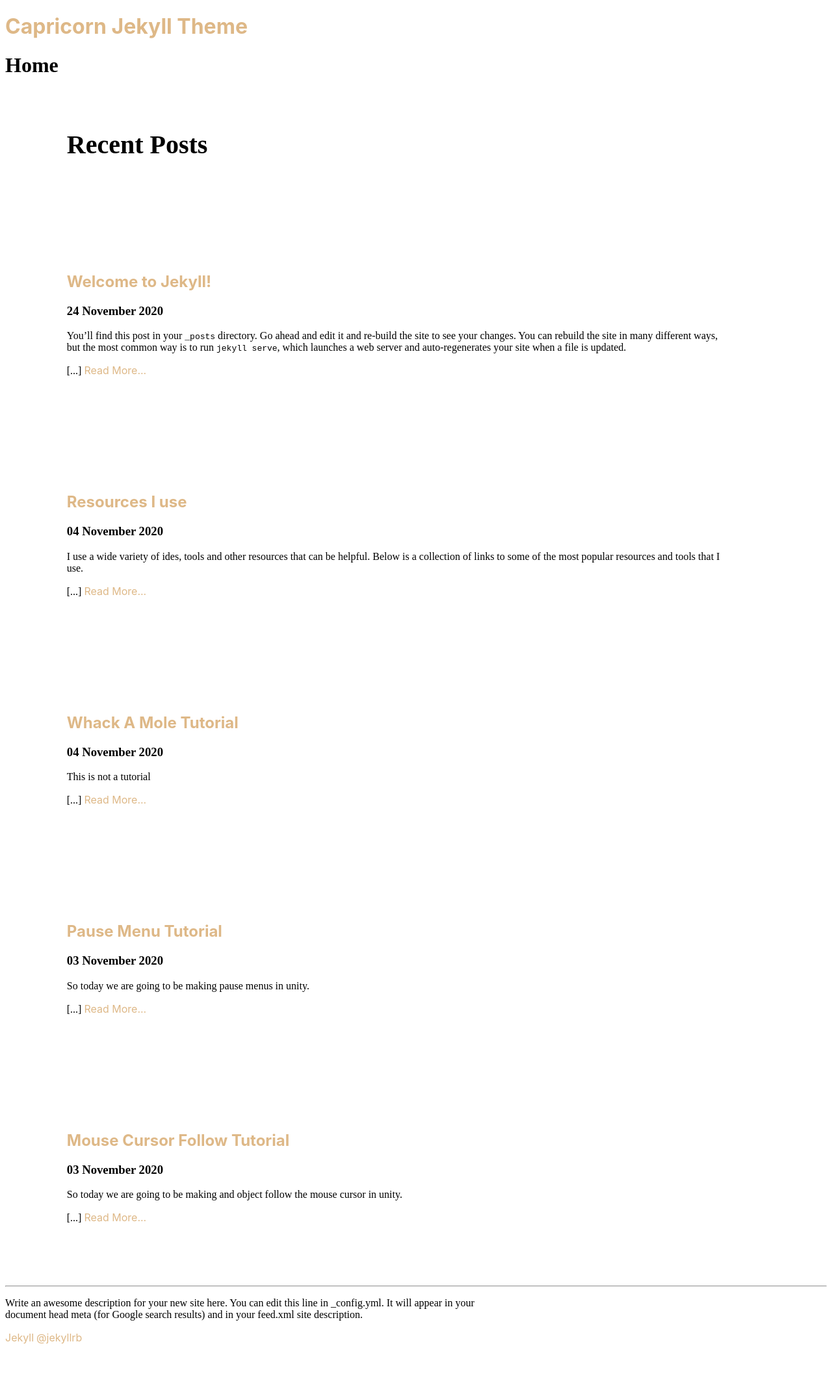
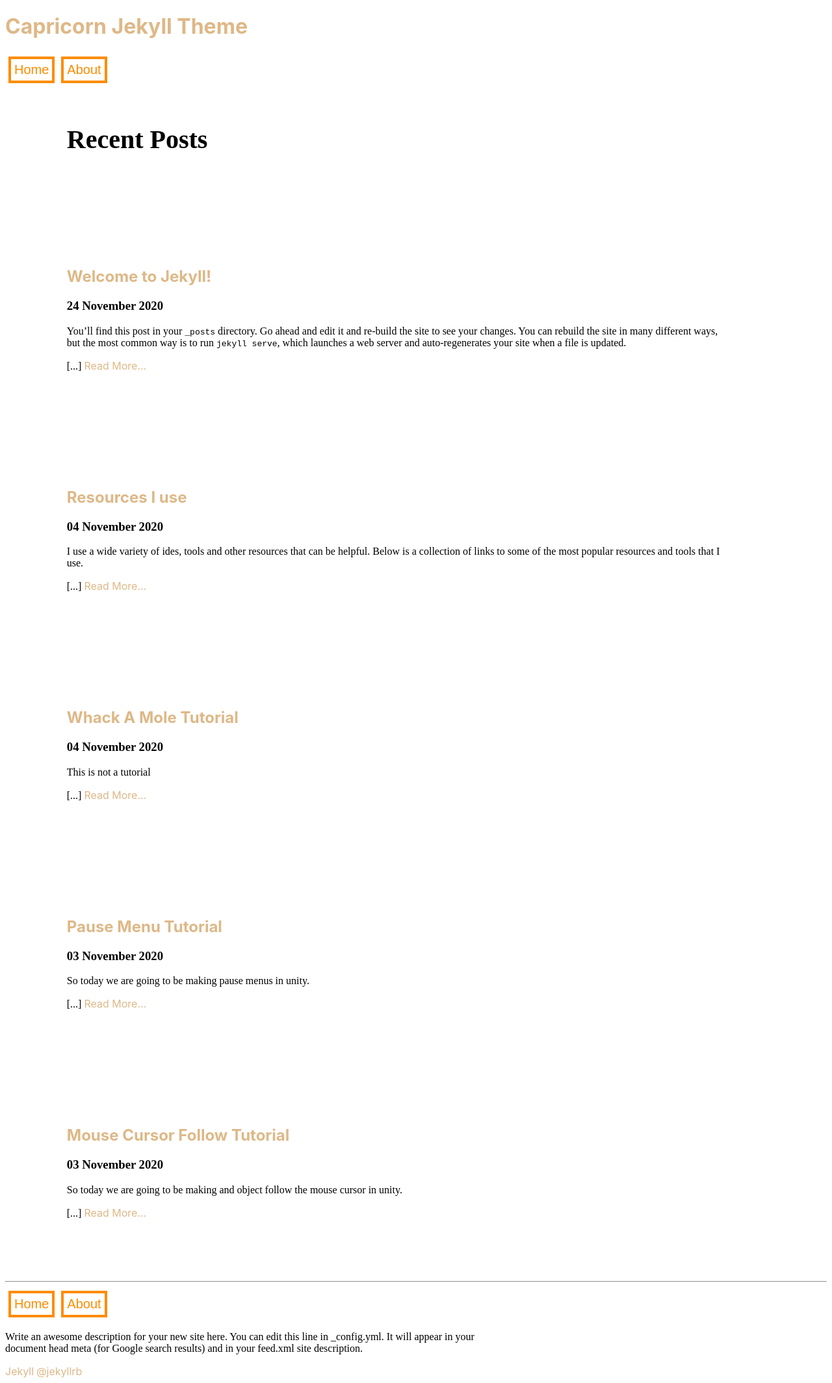
Before and after one commit to NrdyBhu1/capricorn-jekyll-theme, a Jekyll site: the page built from index.md, in a window 1280 px wide. Shown: the whole page at 65% size. Built offline with Jekyll 4.4.1, drawn with Linux system fonts in a browser that asks for light colours; before the commit the page ends 2077 px from its top, so only the background shows below that.

Commit message:
added nav

```diff
--- a/_data/primary_nav.yml
+++ b/_data/primary_nav.yml
@@ -0,0 +1,4 @@
+- name: Home
+  url: /
+- name: About
+  url: /about/
--- a/_includes/footer.html
+++ b/_includes/footer.html
@@ -1,5 +1,6 @@
 <footer>
     <hr>
+    {%- include nav.html -%}
     <p>{{ site.description }}</p>
     <a href="{{ site.github_username | prepend: 'https://github.com/' }}" target="_blank" rel="noopener noreferrer">{{ site.github_username }}</a>
     <a href="{{ site.twitter_username | prepend: 'https://twitter.com/' }}" target="_blank" rel="noopener noreferrer">{{ site.twitter_username | prepend: "@" }}</a>
--- /dev/null
+++ b/_includes/nav.html
@@ -0,0 +1,5 @@
+<nav id="primary-nav">
+	{%- for nav in site.data.primary_nav -%}
+		<a class="nav-link" href="{{ nav.url }}"><button class="nav-btn">{{ nav.name }}</button></a>
+	{%- endfor -%}
+</nav>
--- a/_layouts/home.html
+++ b/_layouts/home.html
@@ -1,8 +1,8 @@
 <!DOCTYPE html>
 <html>
     {%- include header.html -%}
+    {%- include nav.html -%}
     <body>
-        <h1>{{ page.title }}</h1>
         <div class="content">
             <h1>Recent Posts</h1>
         </div>
--- a/_sass/_base.scss
+++ b/_sass/_base.scss
@@ -12,6 +12,16 @@ a{
 
     &.download{
         color: #000;
+
+        &:hover{
+            color: #fff;
+            border-bottom: none;
+        }
+
+    }
+
+    &.nav-link{
+        color: darkorange;
 
         &:hover{
             color: #fff;
@@ -35,12 +45,23 @@ button{
     font-size: 20px;
     background: none;
     transition: 0.7s linear;
-}
 
-button:hover{
-    color: white;
-    background-color: black;
-    cursor: pointer;
+    &:hover{
+        color: white;
+        background-color: black;
+        cursor: pointer;
+    }
+
+    &.nav-btn{
+        color: darkorange;
+        border: 4px solid darkorange;
+
+        &:hover{
+            color: white;
+            background-color: darkorange;
+            cursor: pointer;
+        }
+    }
 }
 
 .content{
```
